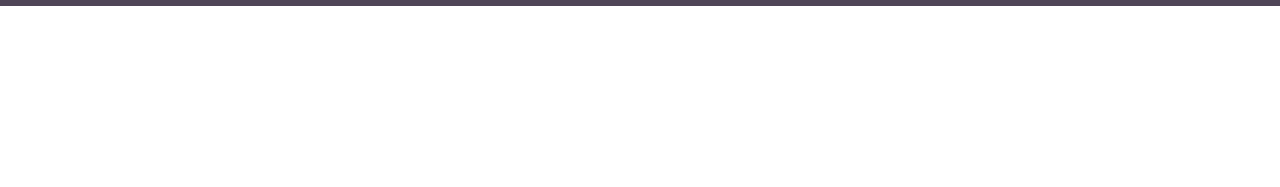
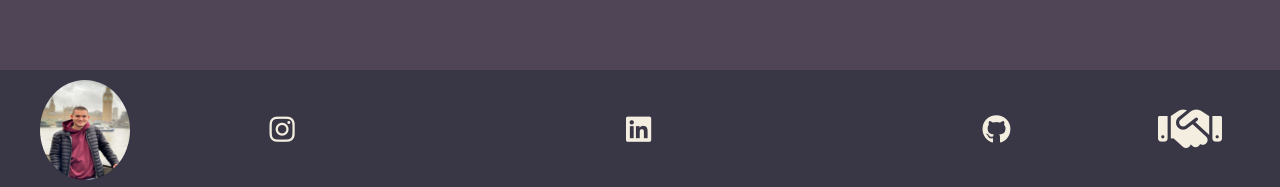
Before and after one commit to stxvxnch/Portfolio, a plain HTML site: page index2.html in a window 1280 px wide. Shown: the part 2006-2193 px from the top of the page. Before the commit the page ends 2012 px from the top, so only its background shows below. Drawn offline with Linux system fonts and the light colour scheme.

Commit message:
finished first little portfolio website

```diff
--- a/index2.html
+++ b/index2.html
@@ -85,5 +85,23 @@
         </div>
 
     </section>
+
+    <footer class="foot">
+        <div class="picture">
+            <img src="Images/ProfileImage.jpeg">
+        </div>
+
+        <div class="links">
+            <ul class="links">
+                <li><a class="footer-link" href="#"><i class="fa-brands fa-instagram"></i></a></li>
+                <li><a class="footer-link" href="#"><i class="fa-brands fa-linkedin"></i></a></li>
+                <li><a class="footer-link" href="#"><i class="fa-brands fa-github"></i></a></li>
+            </ul>
+        </div>
+
+        <div class="shake">
+            <i class="fa-solid fa-handshake"></i>
+        </div>
+    </footer>
 </body>
 </html>
--- a/styles2.css
+++ b/styles2.css
@@ -134,6 +134,7 @@ a:hover{
     display: flex;
     flex-direction: column;
     padding: 4em;
+    padding-bottom: 8em;
     background-color: #4F4557;
     gap: 4em;
 }
@@ -172,3 +173,54 @@ a:hover{
     font-size: 2.5em;
     text-align: center;
 }
+
+/* Footer */
+
+footer{
+    display: flex;
+    justify-content: space-between;
+    align-items: center;
+    padding: 10px 40px;
+    background-color: #393646;
+}
+
+.picture{
+    display: flex;
+    justify-content: space-between;
+    height: 100px;
+    width: 100px;
+}
+
+.picture img{
+    width: 90%;
+    border-radius: 100%;
+}
+
+.links{
+    display: flex;
+    gap: 7em;
+    justify-content: space-around;
+    align-items: center;
+    width: 60em;
+}
+
+.links li{
+    list-style: none;
+}
+
+.footer-link{
+    font-size: 1.8em;
+}
+
+.shake{
+    width: 100px;
+    color: #F4EEE0;
+    display: flex;
+    justify-content: center;
+    align-self: center;
+    border-radius: 100%;
+}
+
+.shake i{
+    font-size: 4vw;
+}
```
